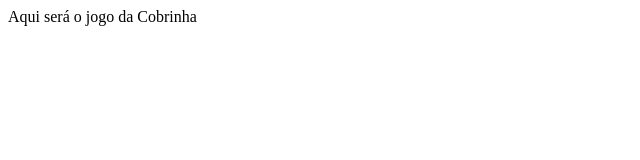
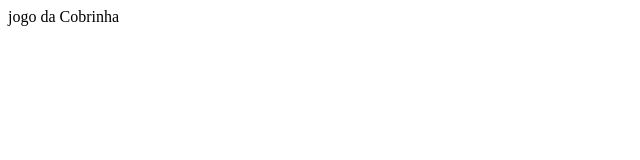
Before and after one commit to zecapagodin-bit/bobie-godies, a plain HTML site: page cobrinha.html in a window 1280 px wide. Shown: the whole page, without its empty margins (0-640 px from the left). Drawn offline with Linux system fonts and the light colour scheme.

```diff
--- a/cobrinha.html
+++ b/cobrinha.html
@@ -1,6 +1,6 @@
 <html>
 
 <body>
-    <p>Aqui será o jogo da Cobrinha</p>
+    <p>jogo da Cobrinha</p>
 </body>
 </html>
```
